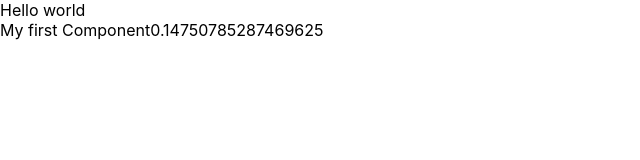
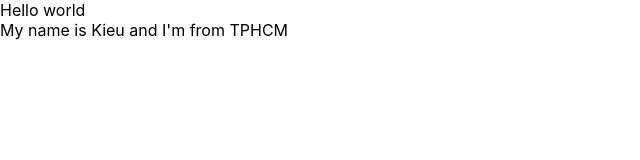
Before and after one commit to tedvkieu/ReactJS_Basic, a React (Create React App) app: page / in a window 1280 px wide. Shown: the top 160 px of the page, without its empty margins (0-640 px from the left). Built offline with nearby package versions, Linux system fonts and the light colour scheme.

Commit message:
#17 State

```diff
--- a/src/App.js
+++ b/src/App.js
@@ -3,29 +3,38 @@
 import { useDispatch, useSelector } from 'react-redux';
 import { increaseCounter, decreaseCounter } from './redux/action/counterAction';
 import MyComponent from './components/MyComponent';
-const App = () => {
-    const count = useSelector((state) => state.counter.count);
-    const dispatch = useDispatch();
+import React from 'react';
 
+class App extends React.Component {
+    render() {
         return (
             <div>
                 Hello world
                 <MyComponent></MyComponent>
             </div>
-        // <div className="App">
-        //     <header className="App-header">
-        //         <img src={logo} className="App-logo" alt="logo" />
-        //         <p>Hello World! Kieu ne</p>
-        //         <div>Count = {count}</div>
-        //         <button onClick={() => dispatch(increaseCounter())}>
-        //             Increase
-        //         </button>
-        //         <button onClick={() => dispatch(decreaseCounter())}>
-        //             Decrease
-        //         </button>
-        //     </header>
-        // </div>
         );
-};
+    }
+}
+
+// const App = () => {
+//     const count = useSelector((state) => state.counter.count);
+//     const dispatch = useDispatch();
+
+//     return (
+//         <div className="App">
+//             <header className="App-header">
+//                 <img src={logo} className="App-logo" alt="logo" />
+//                 <p>Hello World! Kieu ne</p>
+//                 <div>Count = {count}</div>
+//                 <button onClick={() => dispatch(increaseCounter())}>
+//                     Increase
+//                 </button>
+//                 <button onClick={() => dispatch(decreaseCounter())}>
+//                     Decrease
+//                 </button>
+//             </header>
+//         </div>
+//     );
+// };
 
 export default App;
--- a/src/components/MyComponent.js
+++ b/src/components/MyComponent.js
@@ -1,12 +1,17 @@
 import React from 'react';
 
 class MyComponent extends React.Component {
+    state = {
+        name: 'Kieu',
+        address: 'TPHCM',
+        age: 21,
+    };
+
     //JSX : chỉ có React có. Cho phép code JS ngay trong HTML
     render() {
         return (
             <div>
-                My first Component
-                {Math.random()}
+                My name is {this.state.name} and I'm from {this.state.address}
             </div>
         );
     }
```
Lines whose indentation alone changed are shown as unchanged.
